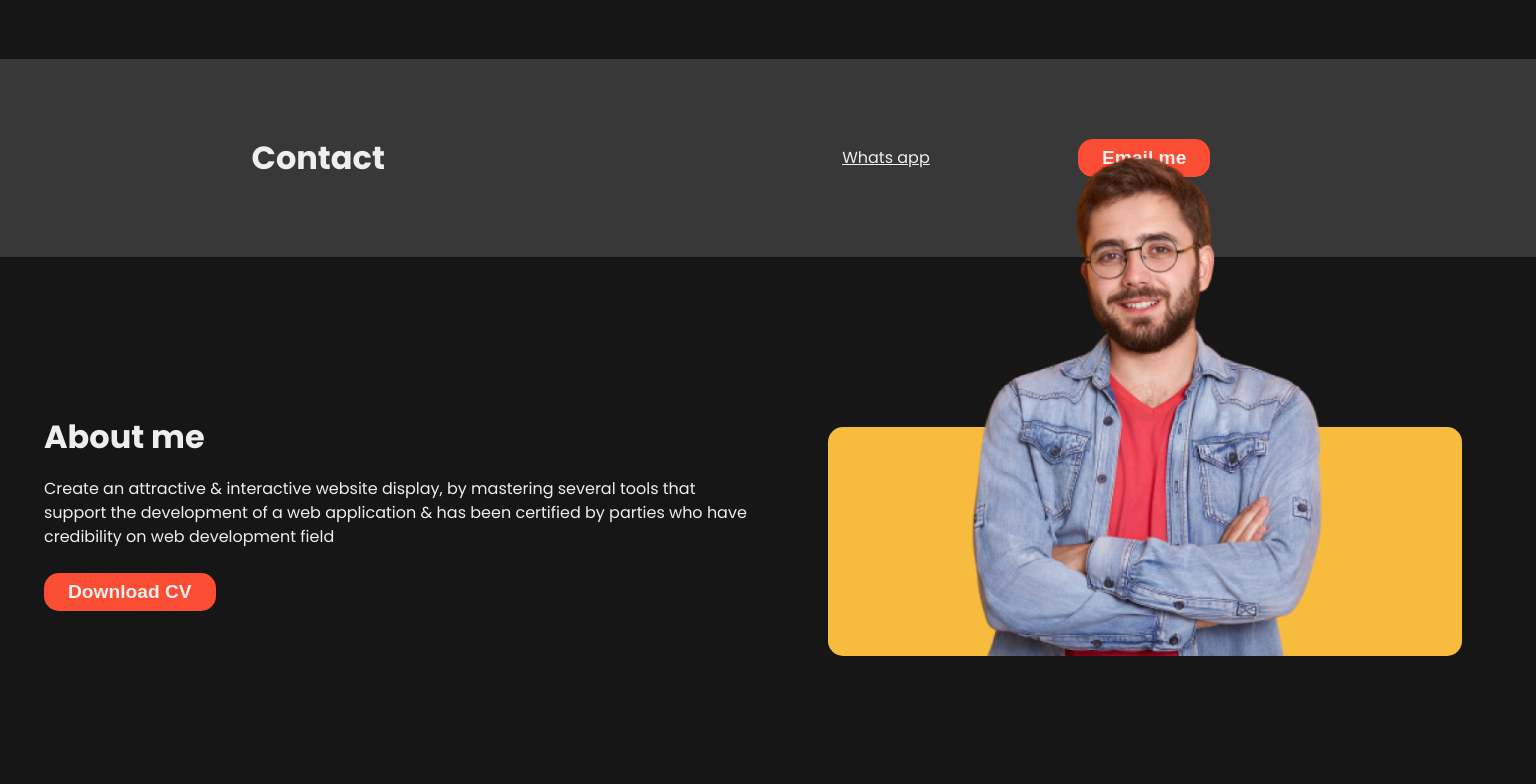
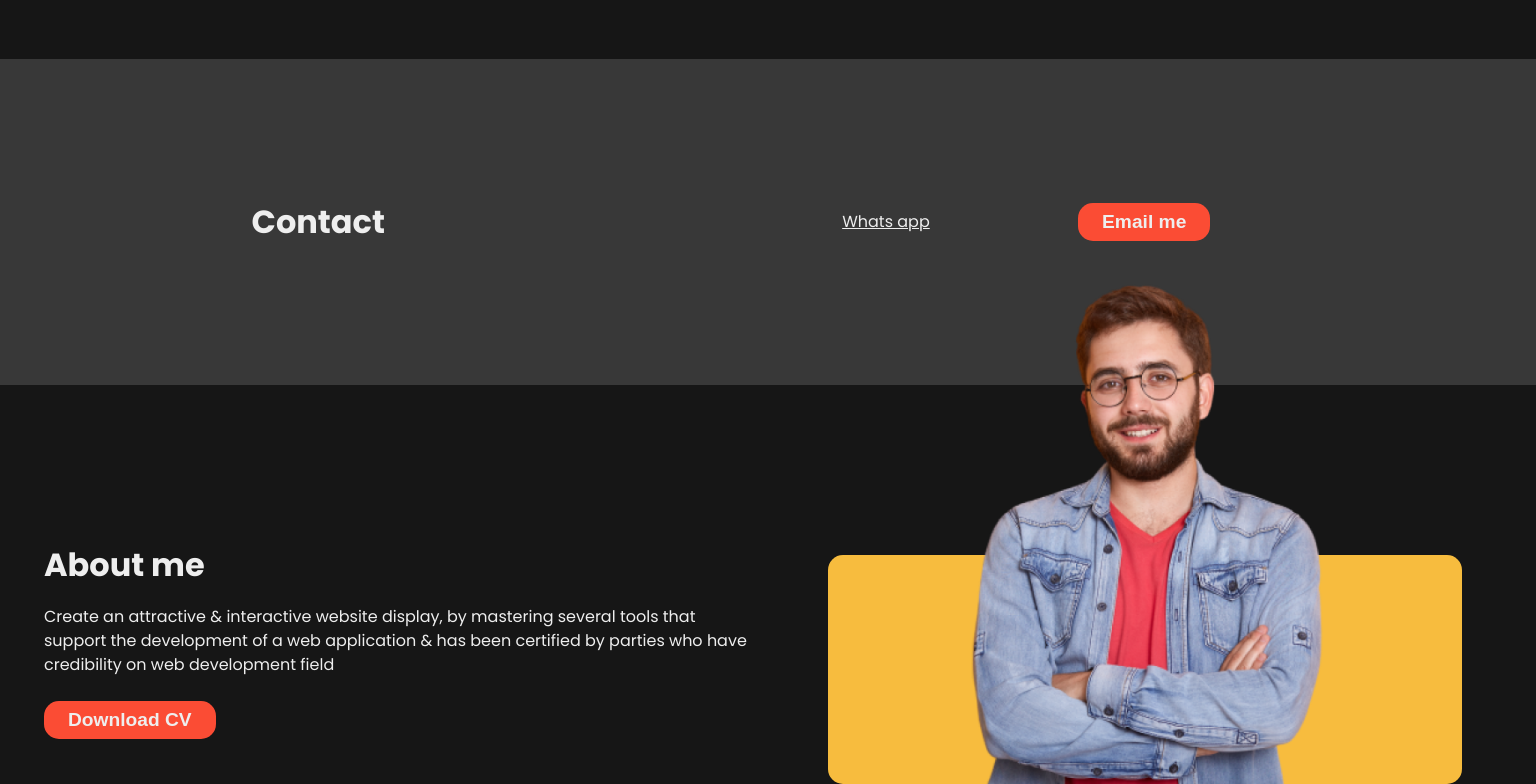
Before and after one commit to Dedenno17/website-protofolio-pribadi, a React (Create React App) app: page / in a window 1536 px wide. Shown: the part 880-1664 px from the top of the page. Built offline with nearby package versions, Linux system fonts and the light colour scheme.

Commit message:
memperaiki style contact ketika screen xl

```diff
--- a/src/styles/Contact.module.css
+++ b/src/styles/Contact.module.css
@@ -59,5 +59,6 @@
 @media screen and (min-width: 1440px) {
   .contact > div {
     width: 1033px;
+    padding: 64px 0;
   }
 }
```
